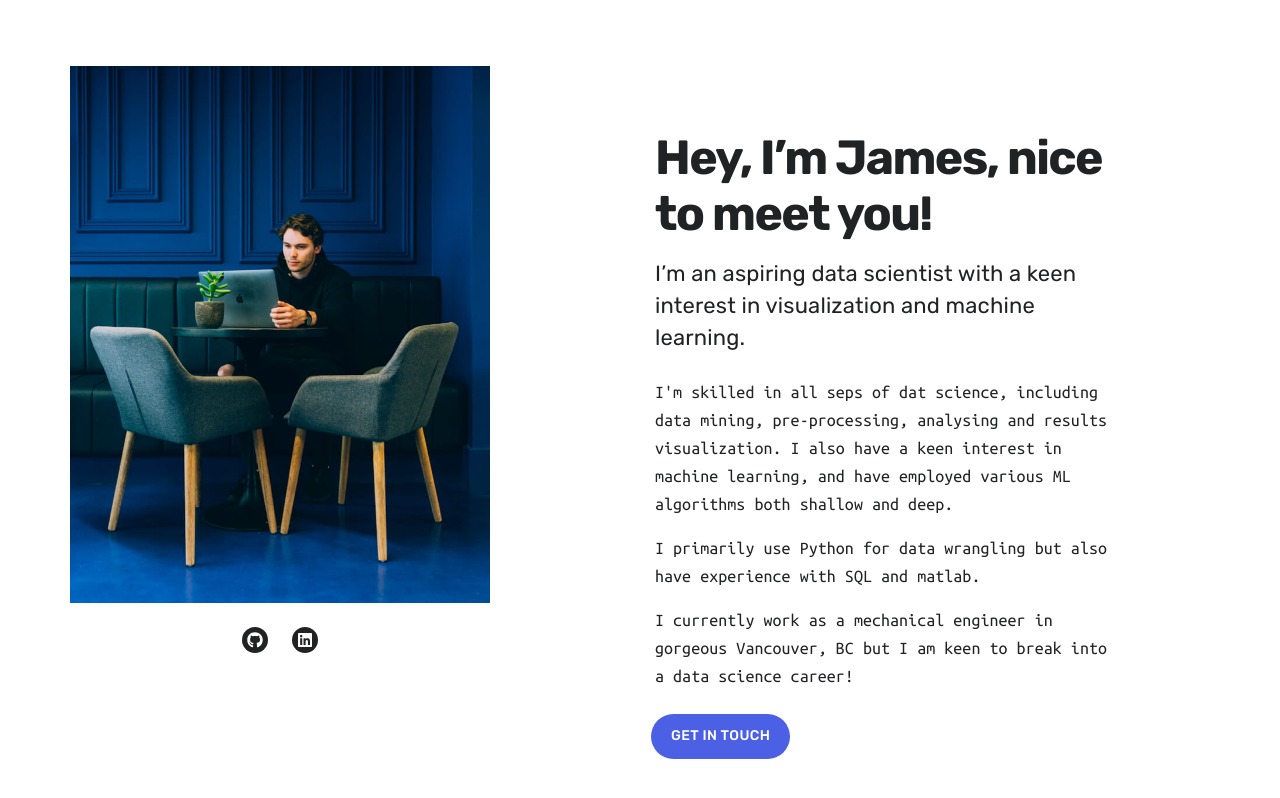
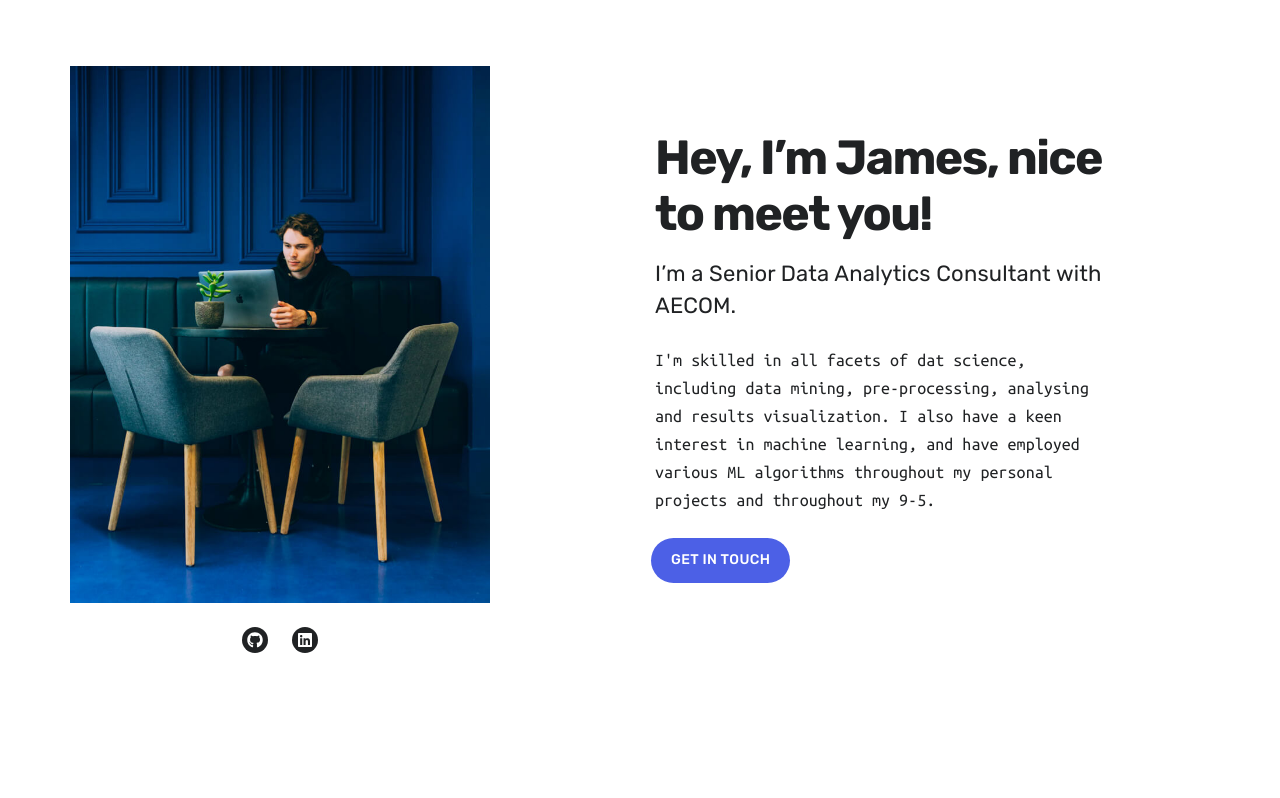
Before and after one commit to jmoro0408/jmoro0408.github.io, a Jekyll site: the page built from index.html, in a window 1280 px wide and 900 px high, scrolled down 1598 px. Shown: the top 798 px of the window. Built offline with Jekyll 4.4.1, drawn with Linux system fonts in a browser that asks for light colours; nearby versions of some CDN libraries.

Commit message:
updated about section

```diff
--- a/_includes/section__about.html
+++ b/_includes/section__about.html
@@ -12,15 +12,12 @@
 
     <div class="about__content">
       <h2 class="title">Hey, I’m James, nice to meet you!</h2>
-      <p class="subtitle subtitle--light">I’m an aspiring data scientist with a keen interest in visualization and machine learning.
+      <p class="subtitle subtitle--light">I’m a Senior Data Analytics Consultant with AECOM.
       </p>
 
-      <p>I'm skilled in all seps of dat science, including data mining, pre-processing,
+      <p>I'm skilled in all facets of dat science, including data mining, pre-processing,
       analysing and results visualization. I also have a keen interest in machine learning,
-      and have employed various ML algorithms both shallow and deep. </p>
-      <p>I primarily use Python for data wrangling but also have experience with SQL and matlab. </p>
-      <p>I currently work as a mechanical engineer in gorgeous Vancouver, BC but I am keen to break into a
-      data science career! </p>
+      and have employed various ML algorithms throughout my personal projects and throughout my 9-5. </p>
 
       <a href="#" class="cta button--fill contact-trigger js-contact">Get in Touch</a>
     </div>
```
Also changed, not shown: 1 other file.
